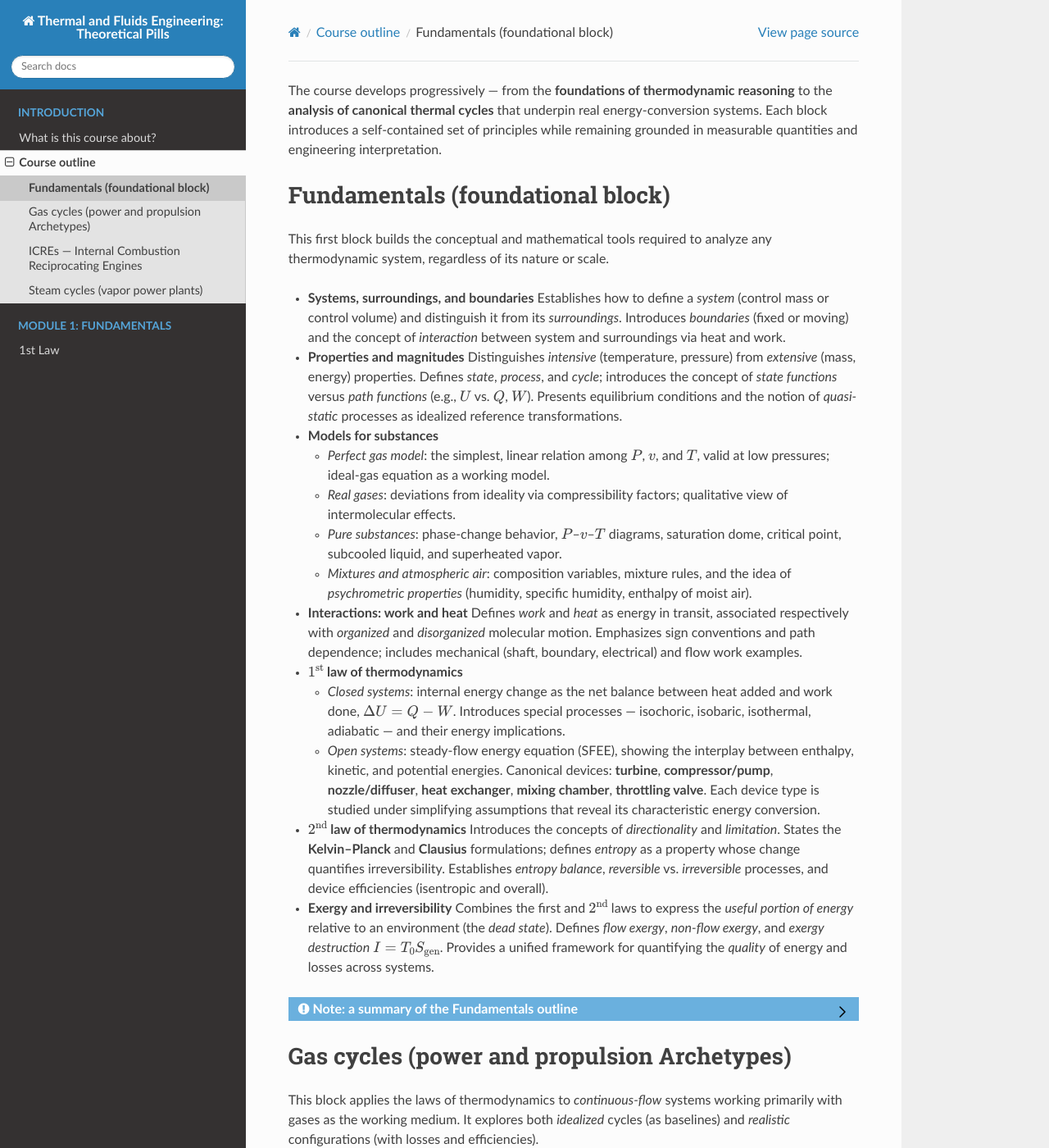
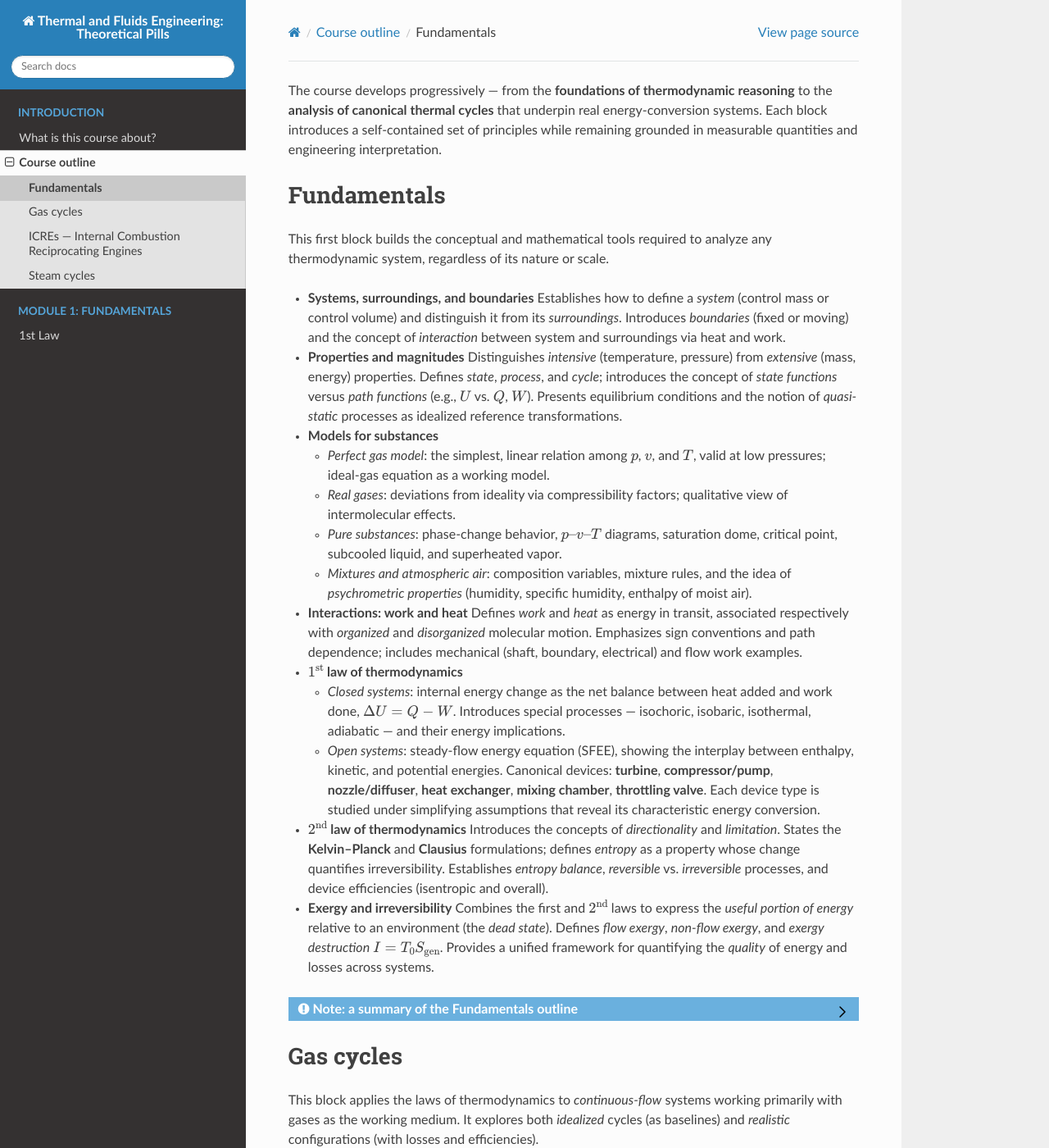
Before and after one commit to azarketa/Thermodynamics-theoretical-pills, a Sphinx documentation site: the page built from source/0002_Course_outline.md, in a window 1280 px wide and 1400 px high. Shown: the whole window at 82% size. Built offline with Sphinx 7.4.7 and the Read the Docs theme 3.1.0, drawn with Linux system fonts in a browser that asks for light colours; pages that are not in the unit, such as notebooks, are missing from menus; some of the changed text lies outside the part shown.

Commit message:
Files updated

```diff
--- a/source/0002_Course_outline.md
+++ b/source/0002_Course_outline.md
@@ -2,7 +2,7 @@ The course develops progressively — from the **foundations of thermodynamic re
 Each block introduces a self-contained set of principles while remaining grounded in measurable quantities and engineering interpretation.
 
 (subsec_fundamentals)=
-## Fundamentals (foundational block)
+## Fundamentals
 
 This first block builds the conceptual and mathematical tools required to analyze any thermodynamic system, regardless of its nature or scale.
 
@@ -17,9 +17,9 @@ This first block builds the conceptual and mathematical tools required to analyz
 
 * **Models for substances**
 
-  * *Perfect gas model*: the simplest, linear relation among $P$, $v$, and $T$, valid at low pressures; ideal-gas equation as a working model.
+  * *Perfect gas model*: the simplest, linear relation among $p$, $v$, and $T$, valid at low pressures; ideal-gas equation as a working model.
   * *Real gases*: deviations from ideality via compressibility factors; qualitative view of intermolecular effects.
-  * *Pure substances*: phase-change behavior, $P$–$v$–$T$ diagrams, saturation dome, critical point, subcooled liquid, and superheated vapor.
+  * *Pure substances*: phase-change behavior, $p–v–T$ diagrams, saturation dome, critical point, subcooled liquid, and superheated vapor.
   * *Mixtures and atmospheric air*: composition variables, mixture rules, and the idea of *psychrometric properties* (humidity, specific humidity, enthalpy of moist air).
 
 * **Interactions: work and heat**
@@ -52,7 +52,7 @@ This foundation supports every subsequent cycle analysis.
 :::
 
 (subsec_gas_cycles)=
-## Gas cycles (power and propulsion Archetypes)
+## Gas cycles
 
 This block applies the laws of thermodynamics to *continuous-flow* systems working primarily with gases as the working medium.
 It explores both *idealized* cycles (as baselines) and *realistic* configurations (with losses and efficiencies).
@@ -128,7 +128,7 @@ Through compression, combustion, and expansion, these systems illustrate how che
 :::
 
 (subsec_steam_cycles)=
-## Steam cycles (vapor power plants)
+## Steam cycles
 
 This block focuses on **vapor cycles**, where the working substance undergoes *phase change* as part of the energy-conversion process.
 It establishes the link between heat addition, expansion, condensation, and regeneration in systems that power much of modern electricity generation.
```
